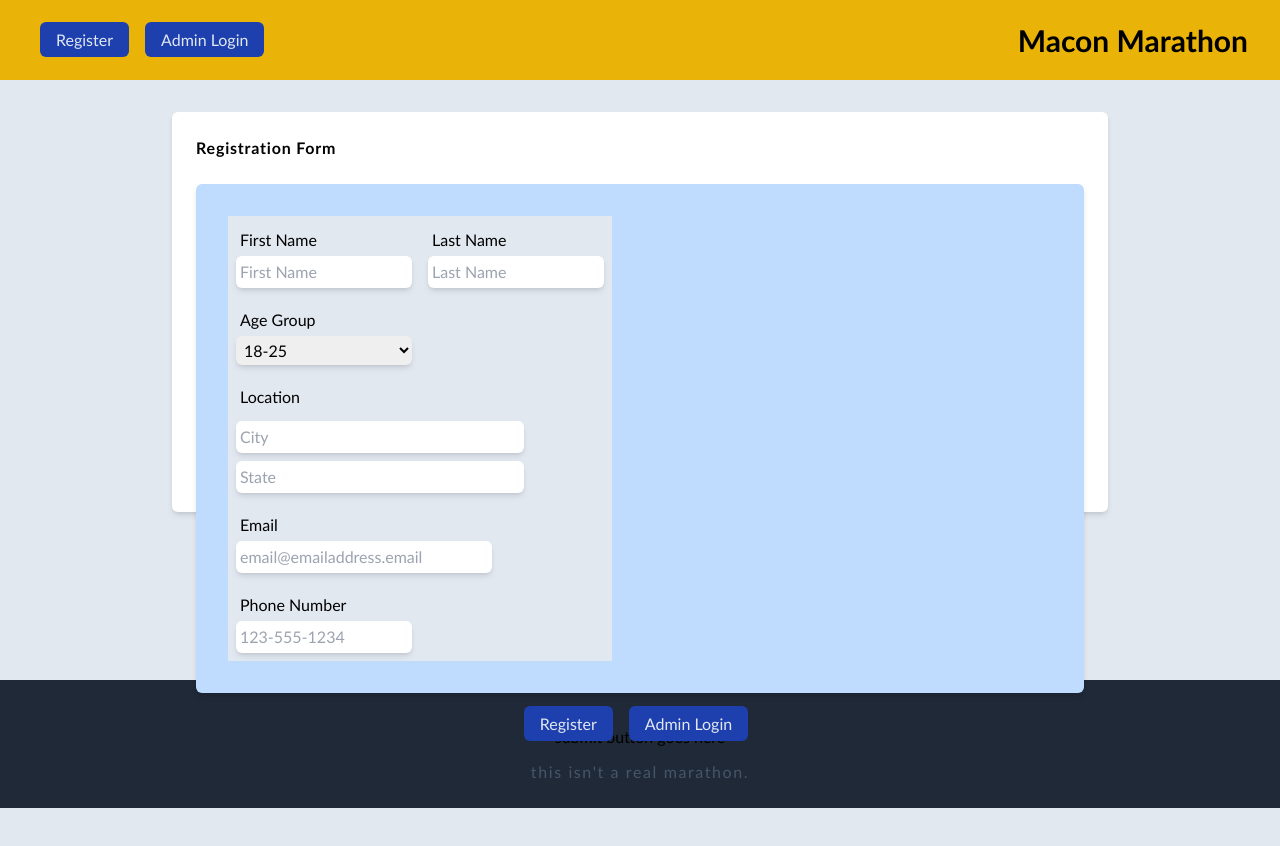
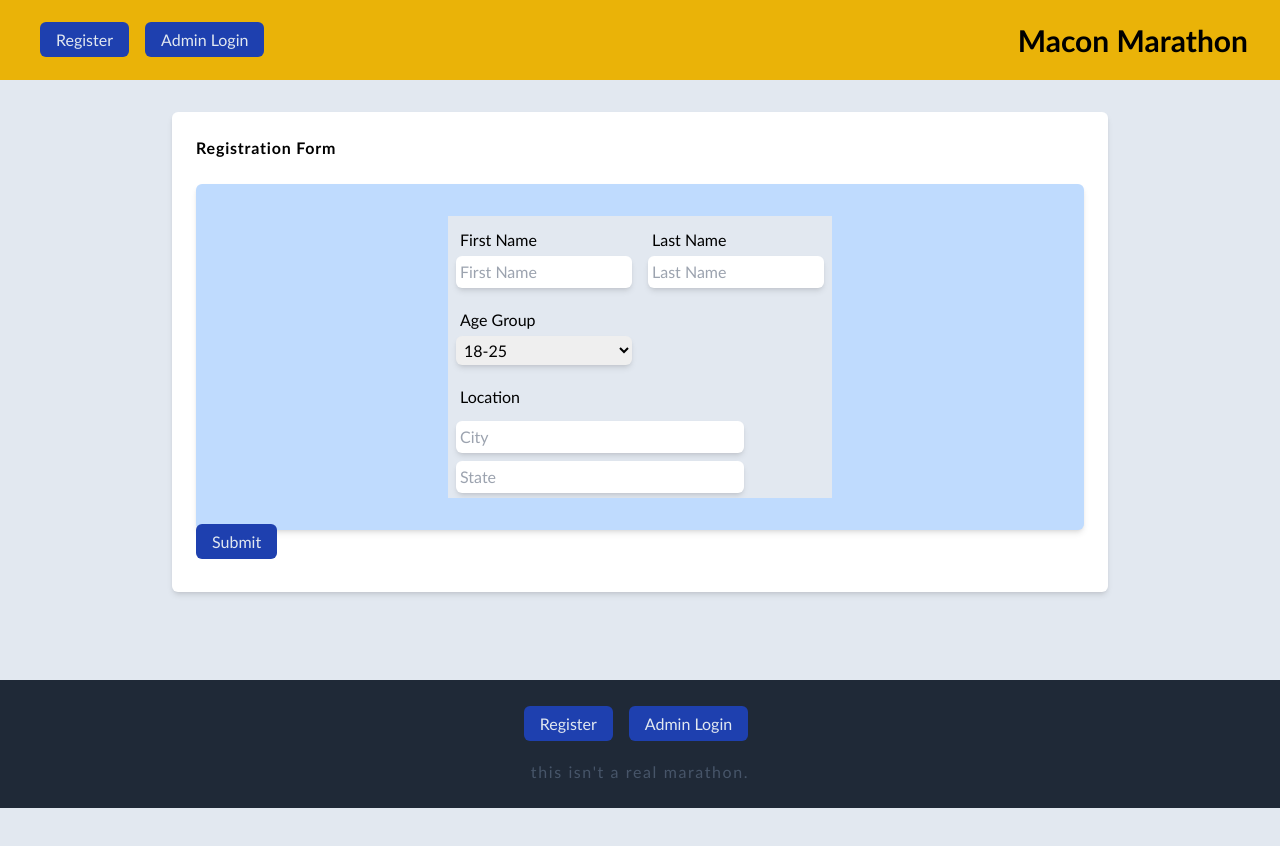
Before and after one commit to joelyles/race-registration-app, a React (Vite) app: page /register in a window 1280 px wide. Shown: the top 846 px of the page. Built offline with nearby package versions, Linux system fonts and the light colour scheme.

Commit message:
form style and submit button

```diff
--- a/src/components/Form.jsx
+++ b/src/components/Form.jsx
@@ -1,12 +1,14 @@
+import SubmitButton from "./SubmitButton"
+
 const Form = () => {
   return (
     <>
-      <div className="flex h-screen px-4 bg-slate-200 ">
-        <div className="flex flex-col mx-auto mt-8 p-6 rounded-md shadow-md bg-white h-1/2 w-3/4">
+      <div className="flex h-dvh px-4 bg-slate-200 ">
+        <div className="container flex flex-col mx-auto mt-8 p-6 rounded-md shadow-md bg-white h-3/5 w-3/4">
           <h4 className="flex font-semibold tracking-wider">Registration Form</h4>
-          <div className="flex flex-col p-8 bg-blue-200 mt-6 rounded-md shadow-md">
-            <div className="flex flex-col bg-slate-200 max-w-sm">
-              <div className="flex flex-row justify-left gap-4 p-2">
+          <div className="container flex flex-col items-center h-4/5 p-8 bg-blue-200 mt-6 rounded-md shadow-md">
+            <div className="flex flex-col overflow-scroll bg-slate-200 max-w-sm">
+              <div className="flex flex-col sm:flex-row justify-left gap-4 p-2">
                 <div className="flex flex-col grow">
                   <label className="p-1">First Name</label>
                   <input name="firstname" className="max-w-44 min-w-28 p-1 rounded-md shadow-md" type="text" placeholder="First Name"></input>
@@ -36,7 +38,7 @@ const Form = () => {
               <div className="flex flex-col justify-left gap-4 p-2">
                 <div className="flex flex-col">
                   <div className="p-1">Email</div>
-                  <input className="max-w-44 min-w-64 p-1 rounded-md shadow-md" type="text" placeholder="email@emailaddress.email"></input>
+                  <input className="max-w-72 min-w-28 p-1 rounded-md shadow-md" type="text" placeholder="email@emailaddress.email"></input>
                 </div>
                 <div className="flex flex-col">
                   <div className="p-1">Phone Number</div>
@@ -45,7 +47,7 @@ const Form = () => {
               </div>
             </div>
           </div>
-          <h4 className="flex justify-center pt-8">submit button goes here</h4>
+          <SubmitButton />
         </div>
       </div>
     </>
--- a/src/components/Signin.jsx
+++ b/src/components/Signin.jsx
@@ -1,8 +1,11 @@
+import { Link } from "react-router-dom"
+import SubmitButton from "./SubmitButton"
+
 const Signin = () => {
   return (
     <>
      <div className="flex h-screen px-4 bg-slate-200 ">
-        <div className="flex flex-col mx-auto mt-8 p-6 rounded-md shadow-md bg-white h-1/2 w-1/2 sm:h-96 sm:w-96">
+        <div className="flex flex-col mx-auto mt-8 p-6 rounded-md shadow-md bg-white h-1/2 w-3/4 sm:h-96 sm:w-96">
           <h4 className="flex font-semibold tracking-wider">Account Login </h4>
           <div className="flex justify-center p-8 bg-blue-200 mt-6 rounded-md shadow-md">
             <div className="flex flex-col bg-slate-200 max-w-lg sm:max-w-sm">
@@ -17,6 +20,7 @@ const Signin = () => {
                 </div>
               </div>
               <h4 className="flex justify-center pt-8 pb-8">submit button goes here</h4>
+              <SubmitButton />
             </div>
           </div>
         </div>
--- /dev/null
+++ b/src/components/SubmitButton.jsx
@@ -0,0 +1,11 @@
+import { Link } from "react-router-dom";
+
+const SubmitButton = () => {
+  return (
+    <div>
+      <Link to="/" className="bg-blue-800 text-slate-200 px-4 py-2 rounded-md hover:bg-blue-900">Submit</Link>
+    </div>
+  )
+}
+
+export default SubmitButton
--- a/src/layouts/Layout.jsx
+++ b/src/layouts/Layout.jsx
@@ -6,7 +6,7 @@ const Layout = () => {
   return (
     <>
       <Navigation />
-      <div className="h-screen">
+      <div className="h-dvh">
         <Outlet />
         <Footer />
       </div>
```
